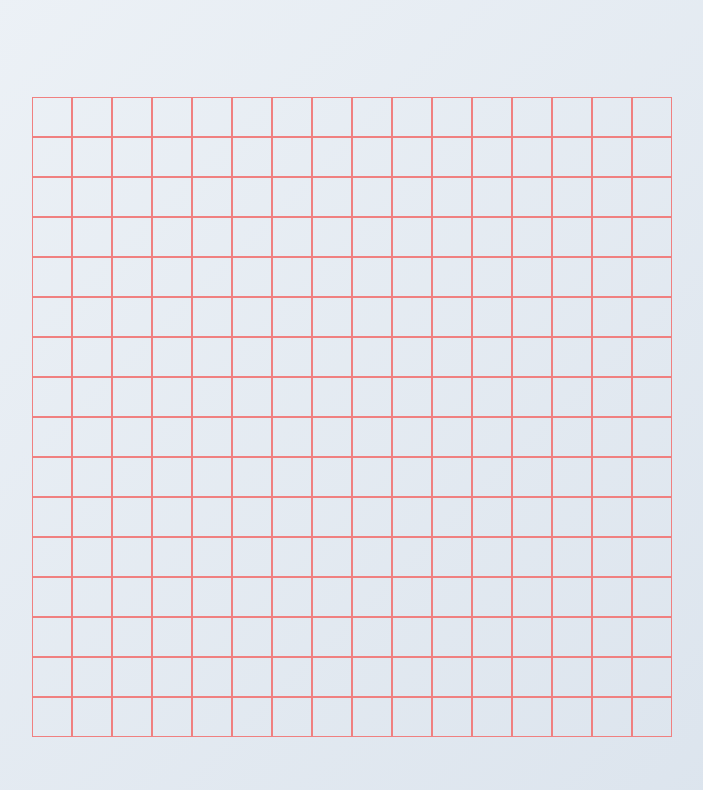
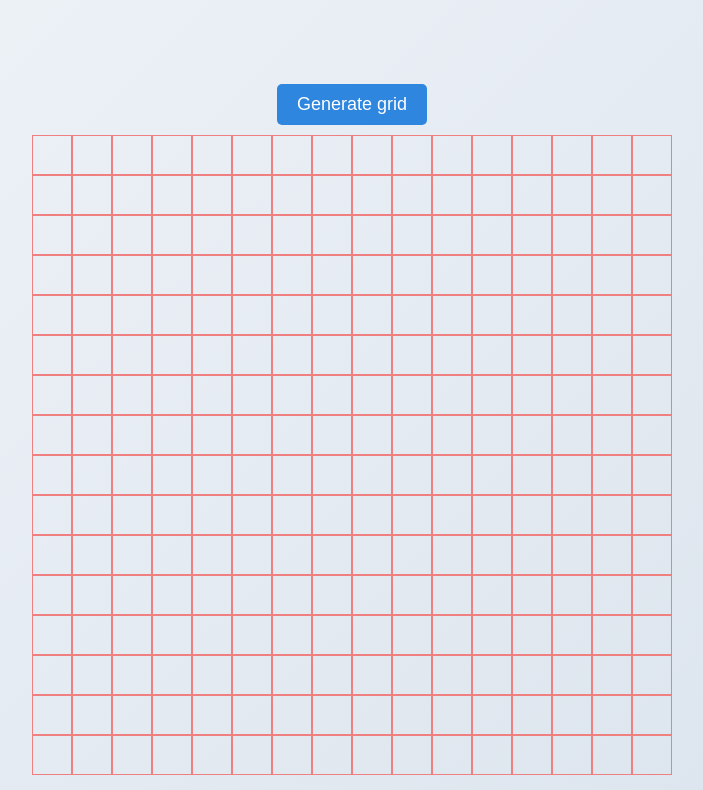
Before and after one commit to kacpersmaga/etch-a-Sketch, a plain HTML site: page index.html in a window 1280 px wide. Shown: the part 108-898 px from the top of the page, without its empty margins (288-991 px from the left). Drawn offline with Linux system fonts and the light colour scheme.

Commit message:
added button to generate grid

```diff
--- a/index.html
+++ b/index.html
@@ -15,6 +15,7 @@
       <h1>Just Sketch</h1>
     </header>
     <div class="sketch-container">
+      <button class="btn-gridGenerate">Generate grid</button>
       <div class="sketch-grid"></div>
     </div>
     <script src="script.js"></script>
--- a/script.js
+++ b/script.js
@@ -1,7 +1,25 @@
-let container = document.querySelector(".sketch-grid");
 
-for(let i=0;i<256;i++){
-    let div = document.createElement("div");
-    div.addEventListener("mouseover", () => div.classList.add("hovered"))
-    container.appendChild(div);
+let btnGridGenerate = document.querySelector(".btn-gridGenerate");
+btnGridGenerate.addEventListener("click", () =>{ let squarePerSide = prompt("How many squares per side do you want?")
+    if(squarePerSide>0&&squarePerSide<=100)
+        createGrid(squarePerSide)
+    else{
+        alert("Please enter a valid number")
+    }
+})
+
+
+function createGrid(squarePerSide){
+    let container = document.querySelector(".sketch-grid")
+    container.innerHTML = "";
+    let totalSize = 640
+    let squareSize = totalSize/squarePerSide
+    for(let i=0;i<squarePerSide*squarePerSide;i++){
+        let div = document.createElement("div");
+        div.style.width = `${squareSize}px`
+        div.style.height = `${squareSize}px`
+        div.addEventListener("mouseover", () => div.classList.add("hovered"))
+        container.appendChild(div);
+    }
 }
+createGrid(16)
--- a/style.css
+++ b/style.css
@@ -5,8 +5,9 @@ body {
 .sketch-container {
   height: 100vh;
   display: flex;
-  justify-content: center;
+
   align-items: center;
+  flex-direction: column;
 }
 .sketch-grid {
   display: flex;
@@ -28,4 +29,23 @@ body {
 h1 {
   text-align: center;
   font-size: 50px;
+  margin-bottom: 100px;
+  color: #2e86de;
 }
+
+.btn-gridGenerate {
+  padding: 10px 20px;
+  font-size: 18px;
+  font-weight: 500;
+  color: #fff;
+  background-color: #2e86de;
+  border: none;
+  border-radius: 5px;
+  cursor: pointer;
+  transition: background-color 0.3s ease;
+  margin-bottom: 10px;
+}
+
+.btn-gridGenerate:hover {
+  background-color: #1e65a3;
+}
```
